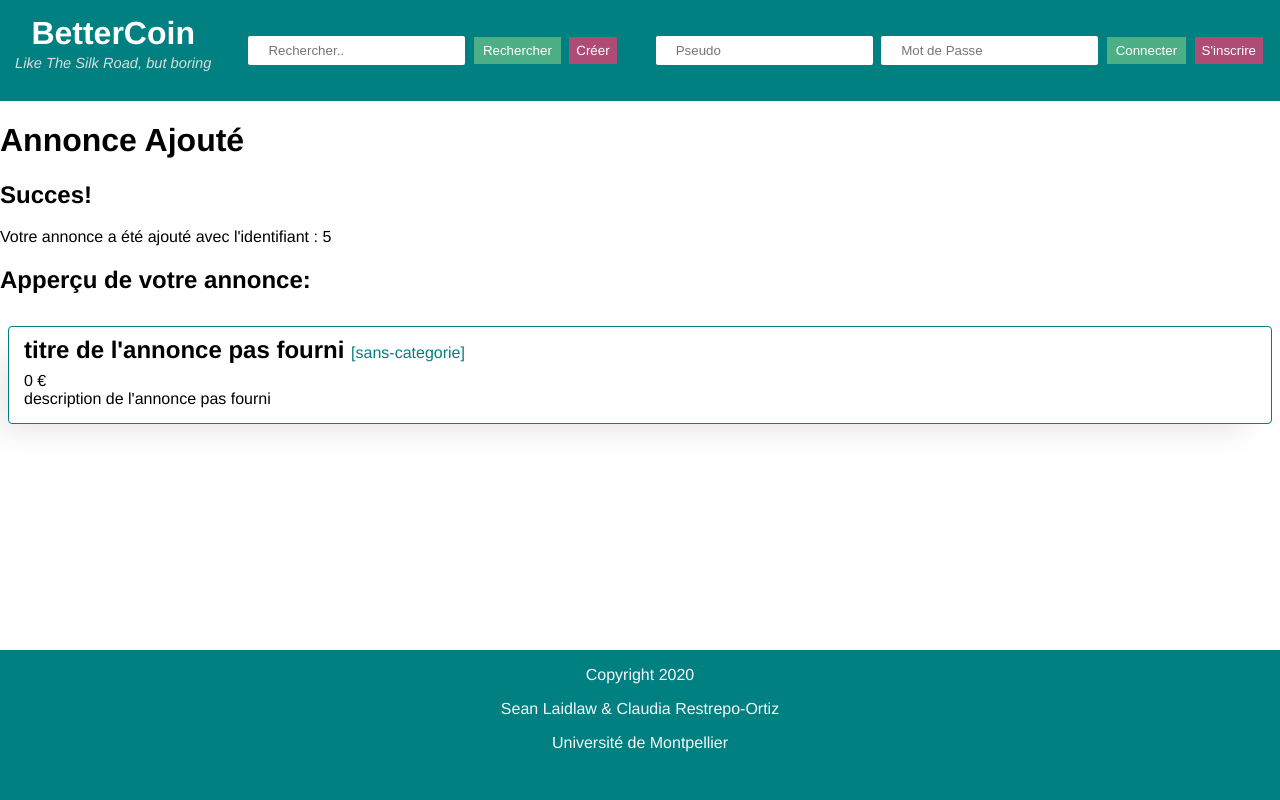
After one commit to seanlaidlaw/BetterCoin, a PHP site: page /postAjoutAnnonce.php in a window 1280 px wide. The commit adds this page. Run offline with PHP 8.4, Linux system fonts and the light colour scheme; data comes from the database, SQL or seed files in the repository.

Commit message:
add code and success page to add new annonce to database

```diff
--- a/CreerAnnonce.php
+++ b/CreerAnnonce.php
@@ -19,7 +19,7 @@
 <div class="annonce-list">
 <h1>Créer une nouvelle annonce</h1>
 <div class="form-container">
-    <form action="/connecter.php" method="get">
+    <form action="/postAjoutAnnonce.php" method="get">
         <label for="titre">Titre de l'annonce</label><br>
         <input type="text" name="titre" placeholder="Âme de Faust à vendre, pas cher"><br><br>
         <label for="description">Description de l'annonce</label><br>
--- /dev/null
+++ b/postAjoutAnnonce.php
@@ -0,0 +1,63 @@
+<!DOCTYPE html>
+<html>
+<head>
+    <meta charset="utf-8">
+    <meta name="viewport" content="width=device-width, initial-scale=1">
+    <title>BetterCoin - Creer une annonce</title>
+    <link rel="stylesheet" href="style.css">
+    <meta name="description" content="Like The Silk Road, but boring">
+</head>
+<body>
+<div id="page-container">
+<div id="content-wrap">
+
+<!-- header is same every page, avoid duplicates in each page by importing same code each time -->
+<?php include 'header.html';?>
+
+
+
+<!-- ajouter l'annonce et dire à l'utilisateur qu'il a été ajouté -->
+<?php
+// TODO: when add user authentication, replace this with call to user database
+$_GET['pseudo']="mypseudo";
+
+// replace empty variables with placeholder values to not cause SQL errors
+if(empty($_GET['titre'])){ $_GET['titre']="titre de l'annonce pas fourni";}
+if(empty($_GET['description'])){ $_GET['description']="description de l'annonce pas fourni";}
+if(empty($_GET['categorie'])){ $_GET['categorie']="sans-categorie";}
+if(empty($_GET['prix'])){ $_GET['prix']=0;}
+if(empty($_GET['photo'])){ $_GET['photo']="https://image.shutterstock.com/image-vector/silhouette-people-unknown-male-person-260nw-1372192277.jpg";} # photo pour monter qu'il y a pas de photo
+if(empty($_GET['rdv_lat'])){ $_GET['rdv_lat']="latitude pas fourni";}
+if(empty($_GET['rdv_lon'])){ $_GET['rdv_lon']="longitude pas fourni";}
+
+$db = new SQLite3('annonces.db');
+
+$queteSQLInsertion = "INSERT INTO annonces (titre, description, categorie, pseudo, prix) VALUES (\"{$_GET['titre']}\",\"{$_GET['description']}\",\"{$_GET['categorie']}\", \"{$_GET['pseudo']}\", {$_GET['prix']});";
+
+$statement = $db->prepare($queteSQLInsertion);
+$statement->execute();
+
+$idoflastinsert = $db->lastInsertRowID();
+echo "<h1>Annonce Ajouté</h1><h2>Succes!</h2><p>Votre annonce a été ajouté avec l'identifiant : $idoflastinsert<p>";
+?>
+
+<h2>Apperçu de votre annonce:</h2>
+<div class="annonce-list">
+<?php
+$row = $_GET;
+echo '<div class="annonce">';
+echo "  <h4 style='margin: 0;'>{$row['titre']} <span id='category'>[{$row['categorie']}]</span></h4>";
+echo "  <div id=annonce-prix>{$row['prix']} €</div>";
+echo "  <span>{$row['description']}</span>";
+echo '</div>';
+?>
+</div> <!-- annonce-list -->
+
+
+<!-- footer is same every page, avoid duplicates in each page by importing same code each time -->
+<?php include 'footer.html';?>
+
+</div> <!-- content-wrap -->
+</div> <!-- page-container -->
+</body>
+</html>
```
